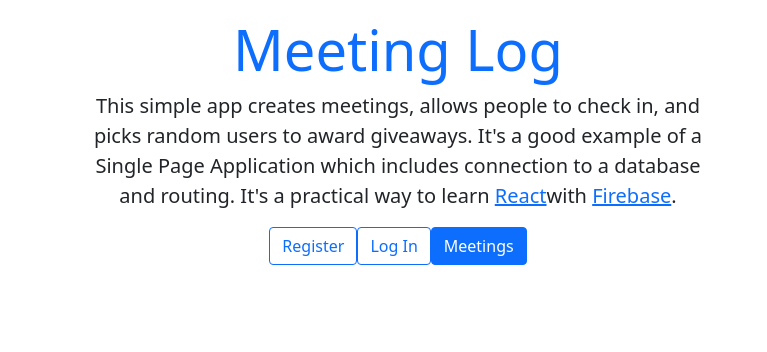
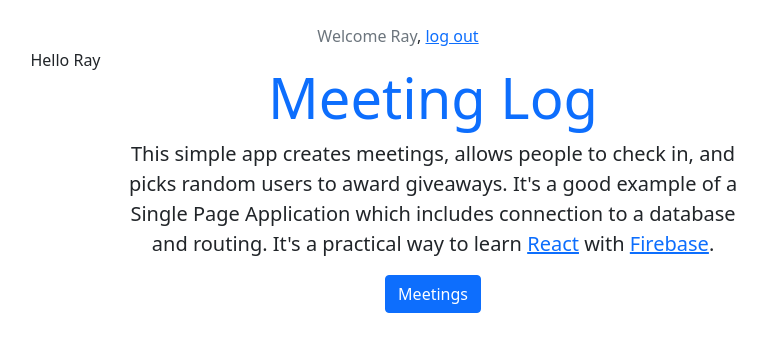
Before and after one commit to alvinwchou/meeting-log, a React (Create React App) app: page / in a window 1280 px wide. Shown: the top 352 px of the page, without its empty margins (242-1009 px from the left). Built offline with nearby package versions, Linux system fonts and the light colour scheme.

Commit message:
created welcome component

```diff
--- a/src/App.css
+++ b/src/App.css
@@ -1,38 +1,8 @@
-.App {
-  text-align: center;
+body {
+    font-weight: 200;
 }
 
-.App-logo {
-  height: 40vmin;
-  pointer-events: none;
+input, nav-item {
+    font-weight: 200;
+    line-height: 110%;
 }
-
-@media (prefers-reduced-motion: no-preference) {
-  .App-logo {
-    animation: App-logo-spin infinite 20s linear;
-  }
-}
-
-.App-header {
-  background-color: #282c34;
-  min-height: 100vh;
-  display: flex;
-  flex-direction: column;
-  align-items: center;
-  justify-content: center;
-  font-size: calc(10px + 2vmin);
-  color: white;
-}
-
-.App-link {
-  color: #61dafb;
-}
-
-@keyframes App-logo-spin {
-  from {
-    transform: rotate(0deg);
-  }
-  to {
-    transform: rotate(360deg);
-  }
-}
--- a/src/App.js
+++ b/src/App.js
@@ -1,11 +1,19 @@
 import './App.css';
-
+import { useState } from "react"
 import 'bootstrap/dist/css/bootstrap.css'
 import Home from './Home';
+import Welcome from './Welcome';
 
 function App() {
+
+  // const [user, setUser] = useState(null)
+  const [user, setUser] = useState('Ray')
+
   return (
-    <Home />
+    <>
+      { user && <Welcome user={user} /> }
+      <Home user={user} />
+    </>
   );
 }
 
--- a/src/Home.js
+++ b/src/Home.js
@@ -1,9 +1,10 @@
 
 
-function Home() {
+function Home({user}) {
     return(
         <div className="container text-center">
             <div className="row justify-content-center">
+                Hello {user}
                 <div className="col-10 col-md-10 col-lg-8 col-xl-7">
                     <div className="display-4 text-primary mt-3 mb-2">
                         Meeting Log
@@ -13,19 +14,23 @@ function Home() {
                         in, and picks random users to award giveaways. It's a
                         good example of a Single Page Application which includes
                         connection to a database and routing. It's a practical
-                        way to learn <a href="https://reactjs.org/">React</a>
-                        with <a href="https://firebase.google.com">Firebase</a>.
+                        way to learn <a href="https://reactjs.org/">React</a> with <a href="https://firebase.google.com">Firebase</a>.
                     </p>
 
+                    {user ?
+                        <a href="/meetings" className="btn btn-primary">
+                            Meetings
+                        </a>
+                    :
+                        <>
                             <a href="/register" className="btn btn-outline-primary mr-2">
                                 Register
                             </a>
                             <a href="/login" className="btn btn-outline-primary mr-2">
                                 Log In
                             </a>
-                    <a href="/meetings" className="btn btn-primary">
-                        Meetings
-                    </a>
+                        </>
+                    }
                 </div> {/* columns */}
             </div>
         </div>
--- /dev/null
+++ b/src/Welcome.js
@@ -0,0 +1,16 @@
+
+
+function Welcome({ user }) {
+    return (
+        <div className="text-center mt-4">
+            <span className="text-secondary font-weight-bold pl1">
+                Welcome {user}
+            </span>, {' '}
+            <a href="/" className="text-primary font-weight-bold pl1">
+                log out
+            </a>
+        </div>
+    )
+}
+
+export default Welcome
```
Lines whose indentation alone changed are shown as unchanged.
